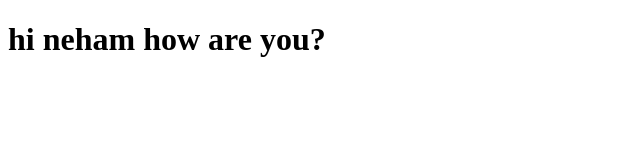
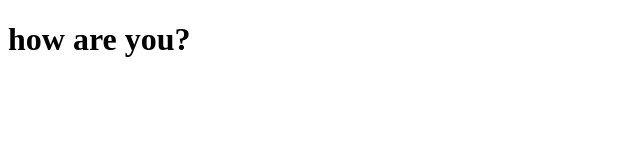
Before and after one commit to Nehamgjan/gitptoject, a plain HTML site: page index.html in a window 1280 px wide. Shown: the whole page, without its empty margins (0-640 px from the left). Drawn offline with Linux system fonts and the light colour scheme.

Commit message:
header change

```diff
--- a/index.html
+++ b/index.html
@@ -6,6 +6,6 @@
     <title>Document</title>
 </head>
 <body>
-    <h1>hi neham how are you?</h1>
+    <h1>how are you?</h1>
 </body>
 </html>
```
